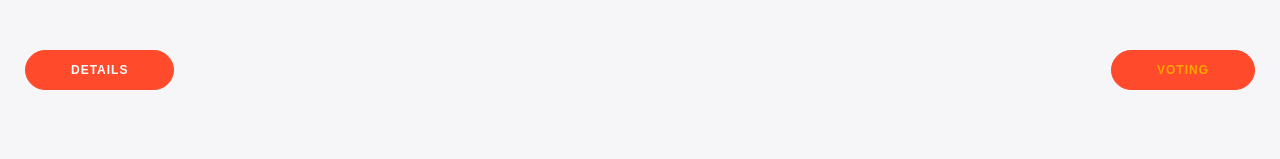
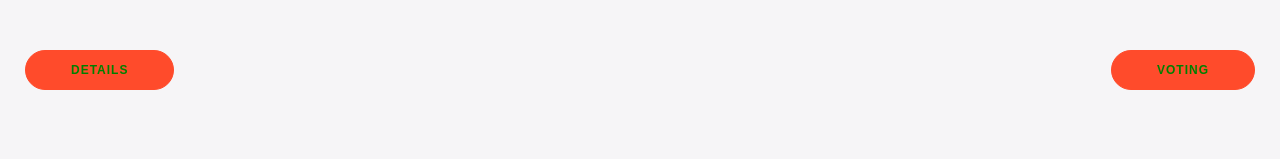
Before and after one commit to gunjan121/votingsystemHOSTING, a plain HTML site: page index.html in a window 1280 px wide. Shown: the top 159 px of the page. Drawn offline with Linux system fonts and the light colour scheme.

Commit message:
Update index.html

```diff
--- a/index.html
+++ b/index.html
@@ -241,13 +241,13 @@ input {
 
     <body>
 <a href="details.html">
-	<button style="position:absolute; top:50px;left:25px">Details</button>
+	<button style="position:absolute; top:50px;left:25px;color:green">Details</button>
 </a>
 
 
 
 <a href="voting.html">
-	<button style="position:absolute; top:50px;right:25px;color:orange;">Voting</button>
+	<button style="position:absolute; top:50px;right:25px;color:green;">Voting</button>
 </a>
 
 
```
